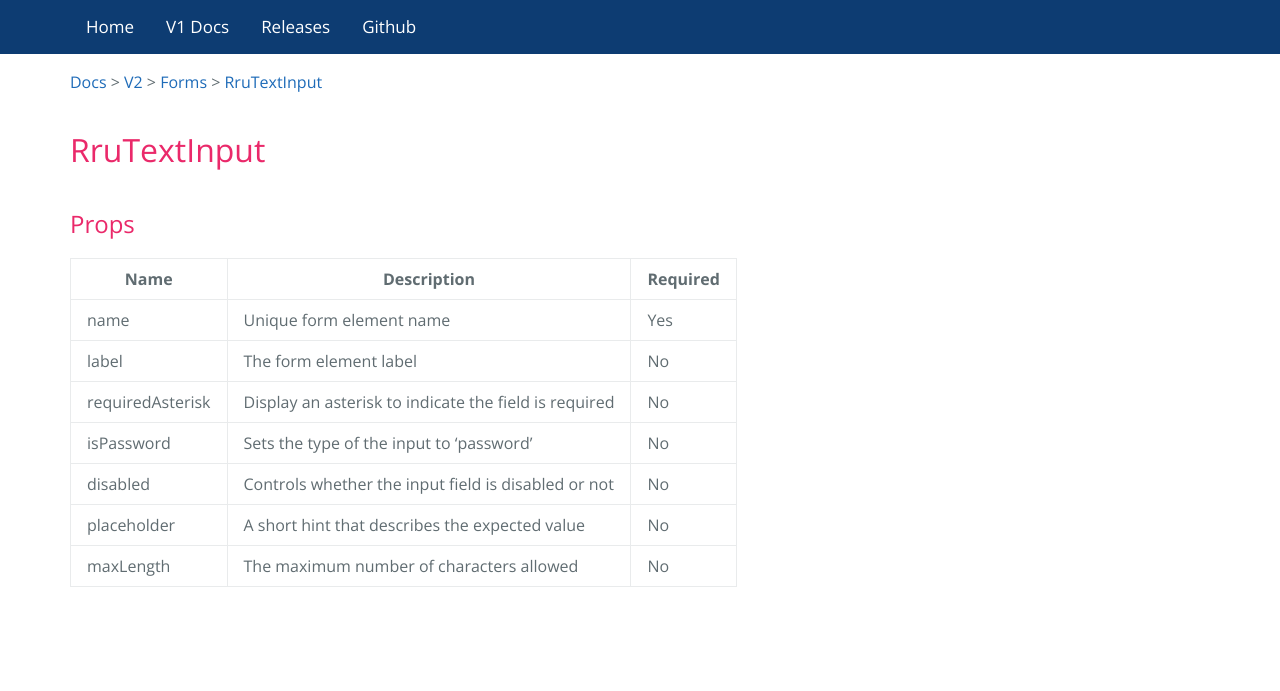
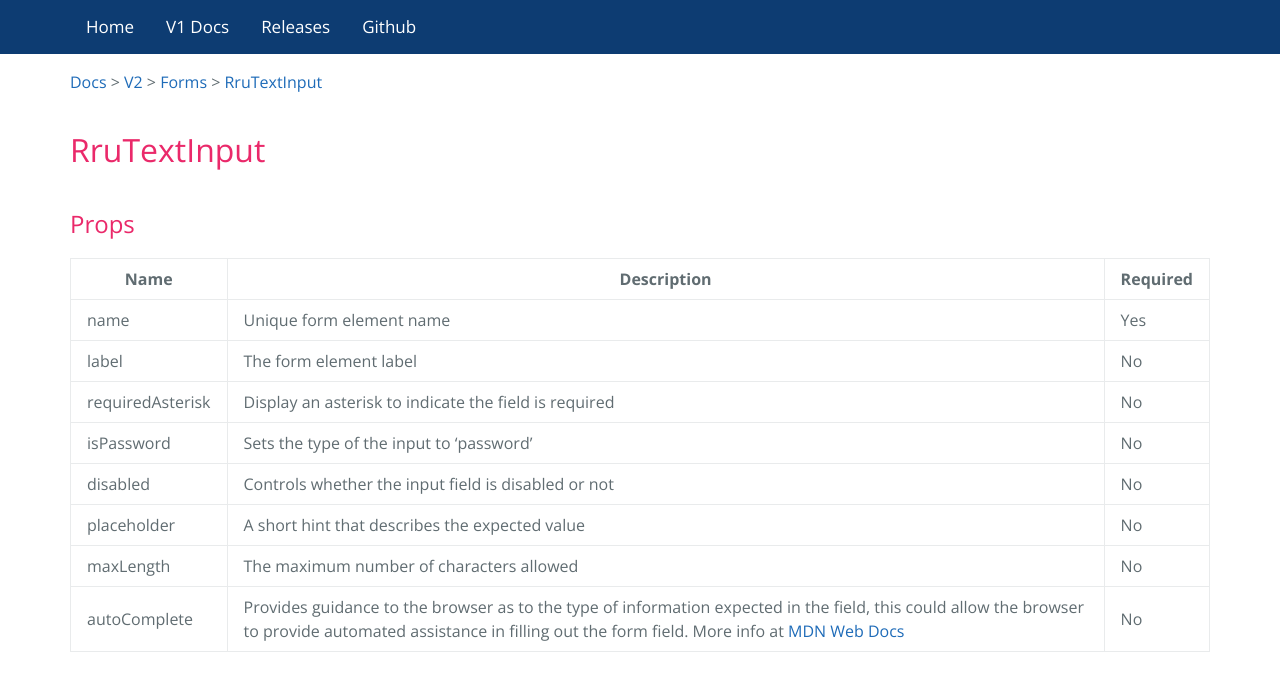
Before and after one commit to coder966/react-rich-ui, a Jekyll site: the page built from docs/v2/components/RruTextInput.md, in a window 1280 px wide. Shown: the top 691 px of the page. Built offline with Jekyll 4.4.1, drawn with Linux system fonts in a browser that asks for light colours; our own code applies the rules of GitHub Pages for plain Markdown files.

Commit message:
RruTextInput and RruTextareaInput: added autoComplete prop

```diff
--- a/docs/v2/components/RruTextInput.md
+++ b/docs/v2/components/RruTextInput.md
@@ -4,12 +4,13 @@
 
 ## Props
 
-| Name             | Description                                           | Required |
-| ---------------- | ----------------------------------------------------- | -------- |
-| name             | Unique form element name                              | Yes      |
-| label            | The form element label                                | No       |
-| requiredAsterisk | Display an asterisk to indicate the field is required | No       |
-| isPassword       | Sets the type of the input to 'password'              | No       |
-| disabled         | Controls whether the input field is disabled or not   | No       |
-| placeholder      | A short hint that describes the expected value        | No       |
-| maxLength        | The maximum number of characters allowed              | No       |
+| Name             | Description                                                                                                                                                                                                                                                                              | Required |
+| ---------------- | ---------------------------------------------------------------------------------------------------------------------------------------------------------------------------------------------------------------------------------------------------------------------------------------- | -------- |
+| name             | Unique form element name                                                                                                                                                                                                                                                                 | Yes      |
+| label            | The form element label                                                                                                                                                                                                                                                                   | No       |
+| requiredAsterisk | Display an asterisk to indicate the field is required                                                                                                                                                                                                                                    | No       |
+| isPassword       | Sets the type of the input to 'password'                                                                                                                                                                                                                                                 | No       |
+| disabled         | Controls whether the input field is disabled or not                                                                                                                                                                                                                                      | No       |
+| placeholder      | A short hint that describes the expected value                                                                                                                                                                                                                                           | No       |
+| maxLength        | The maximum number of characters allowed                                                                                                                                                                                                                                                 | No       |
+| autoComplete     | Provides guidance to the browser as to the type of information expected in the field, this could allow the browser to provide automated assistance in filling out the form field. More info at [MDN Web Docs](https://developer.mozilla.org/en-US/docs/Web/HTML/Attributes/autocomplete) | No       |
--- a/src/form/RruTextInput/RruTextInput.tsx
+++ b/src/form/RruTextInput/RruTextInput.tsx
@@ -49,6 +49,7 @@ const RruTextInput: FC<RruTextInputProps> = (props) => {
         disabled={props.disabled}
         placeholder={props.placeholder}
         maxLength={props.maxLength}
+        autoComplete={props.autoComplete}
       />
       <ErrorMessage inputName={props.name} />
     </div>
--- a/src/form/RruTextareaInput/RruTextareaInput.tsx
+++ b/src/form/RruTextareaInput/RruTextareaInput.tsx
@@ -48,6 +48,7 @@ const RruTextareaInput: FC<RruTextareaInputProps> = (props) => {
         disabled={props.disabled}
         placeholder={props.placeholder}
         maxLength={props.maxLength}
+        autoComplete={props.autoComplete}
       />
       <ErrorMessage inputName={props.name} />
     </div>
```
Also changed, not shown: docs/v2/components/RruTextareaInput.md (+9 -8 lines), src/form/RruTextInput/types/RruTextInputProps.ts (+7 -0 lines), src/form/RruTextareaInput/types/RruTextareaInputProps.ts (+8 -0 lines), stories/Form.RruTextInput.stories.tsx (+1 -1 lines), stories/Form.RruTextareaInput.stories.tsx (+4 -4 lines).
